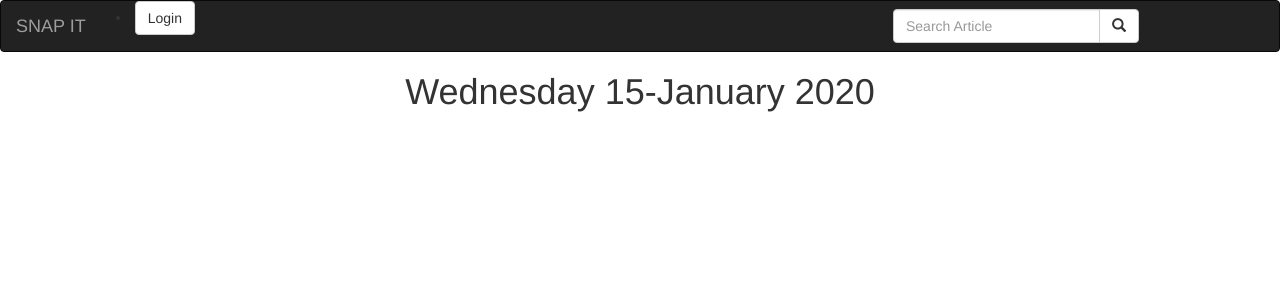
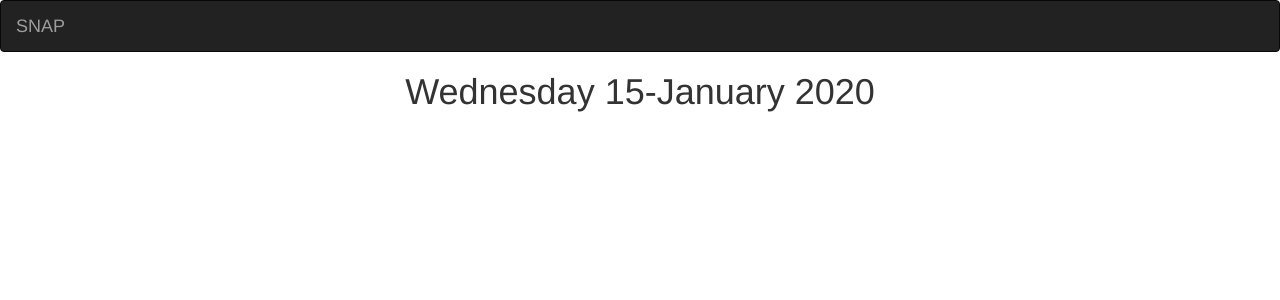
Before and after one commit to Imma7/Snap, a Django app: template snapped/snap/templates/base.html in a window 1280 px wide. Shown: the top 300 px of the page. Run offline with Django 3.2, Linux system fonts and the light colour scheme; the template is opened without the code that fills it: most values are stand-ins (such as "Sample title", 1, 10 or a date in 2020); some libraries are stand-ins or nearby versions.

Commit message:
Created navbar

```diff
--- /dev/null
+++ b/snapped/snap/static/css/snap.css
@@ -0,0 +1,4 @@
+h1
+{
+    color: red;
+}
--- a/snapped/snap/templates/base.html
+++ b/snapped/snap/templates/base.html
@@ -1,4 +1,5 @@
 {% load bootstrap3 %}
+{% load static %}
 <!DOCTYPE html>
 <html lang="en">
 <head>
@@ -16,6 +17,7 @@
 
 </head>
 <body>
+
     {% include "navbar.html" %}
 
     {% block content %}
--- a/snapped/snap/templates/index.html
+++ b/snapped/snap/templates/index.html
@@ -1,3 +1,5 @@
+{% extends 'base.html' %}
+
 <h1 style="float:right;"> SNAP IT </h1>
 
 <h1 class="text-center"> {{date|date:"l d-F Y"}}</h1>
--- a/snapped/snap/templates/navbar.html
+++ b/snapped/snap/templates/navbar.html
@@ -6,59 +6,12 @@
   <meta name="viewport" content="width=device-width, initial-scale=1">
 </head>
 <body>
-  <nav class="navbar navbar-inverse">
-    <div class="container-fluid">
-      <div class="navbar-header">
-        <a class="navbar-brand" href="{% url 'index' %}">SNAP IT</a>
-      </div>
-
-      <!-- Adding a search form  -->
-      <div class="col-sm-4 col-md-4 navbar-right">
-
-        <form class="navbar-form" role="search" action="{% url 'search_results' %}">
-
-          <div class="input-group">
-            <input type="text" class="form-control" placeholder="Search Article" name="article">
-            <div class="input-group-btn">
-              <button class="btn btn-default" type="submit"><i class="glyphicon glyphicon-search"></i></button>
-            </div>
-          </div>
-
-        </form>
-      </div>
-      <!-- search form end -->
-
-      <div class="col-sm-6 col-md-6">
-        {% if user.is_authenticated %}
-        <ul>
-          <li class="dropdown">
-            <a href="#" class="dropdown-toggle btn btn-default" data-toggle="dropdown" role="button" aria-expanded="false">Account
-                      <span class="caret"></span>
-                  </a>
-            <ul class="dropdown-menu" role="menu">
-              <li>
-                <a href="{%url 'newsToday'%}">Home</a>
-              </li>
-              <li>
-                <a href="{%url 'new-article'%}">Create Article</a>
-              </li>
-              <li>
-                <a href="/accounts/password/change">Change Password</a>
-              </li>
-              <li>
-                <a href="/logout">Logout</a>
-              </li>
-            </ul>
-          </li>
-        </ul>
-        {% else %}
-        <li>
-          <a class='btn btn-default' href="/accounts/login">Login</a>
-        </li>
-
-        {% endif %}
-      </div>
+<nav class="navbar navbar-inverse">
+  <div class="container-fluid">
+    <div class="navbar-header">
+      <a class="navbar-brand" href="{% url 'index' %}">SNAP</a>
     </div>
-    </nav>
+  </div>
+</nav>
 </body>
 </html>
```
